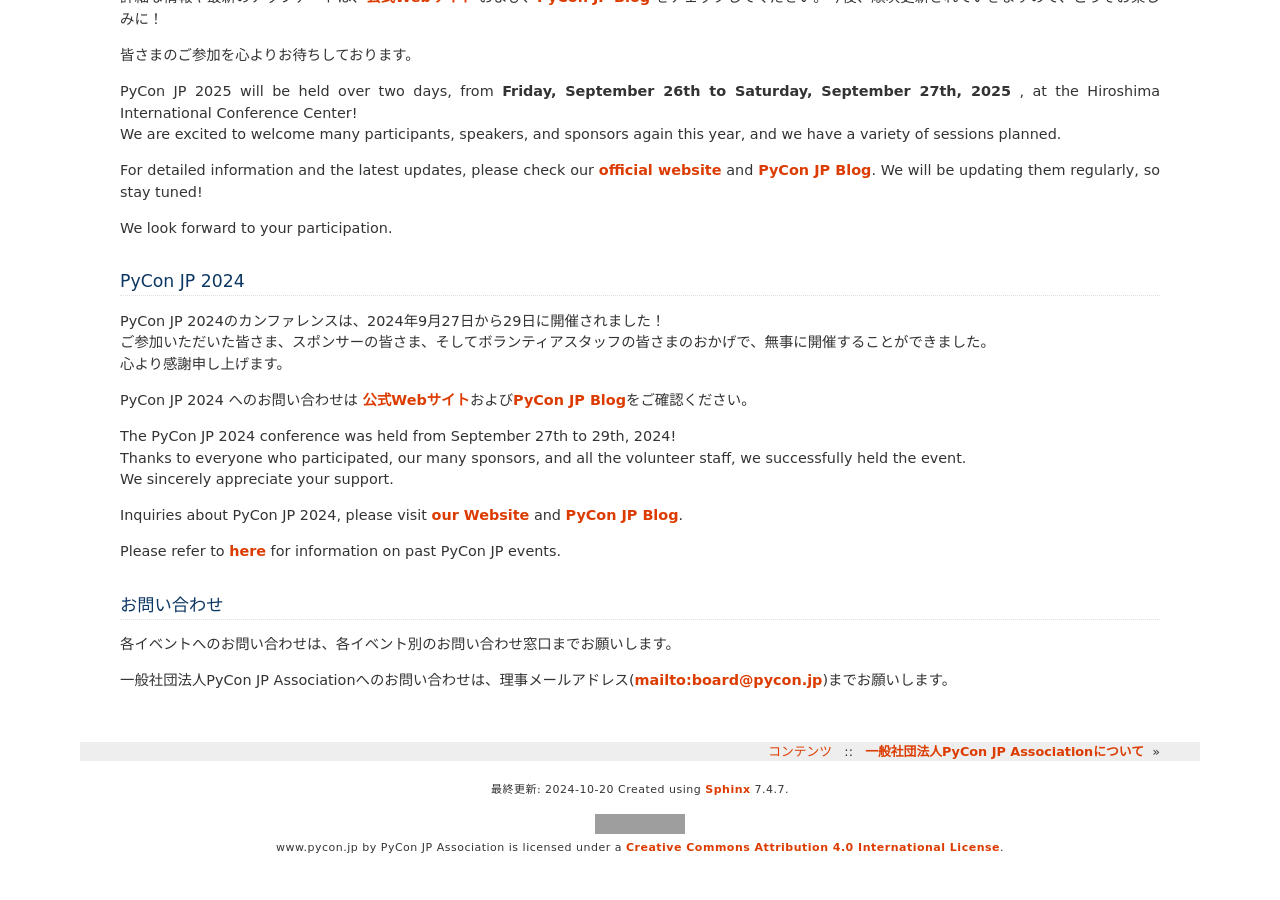
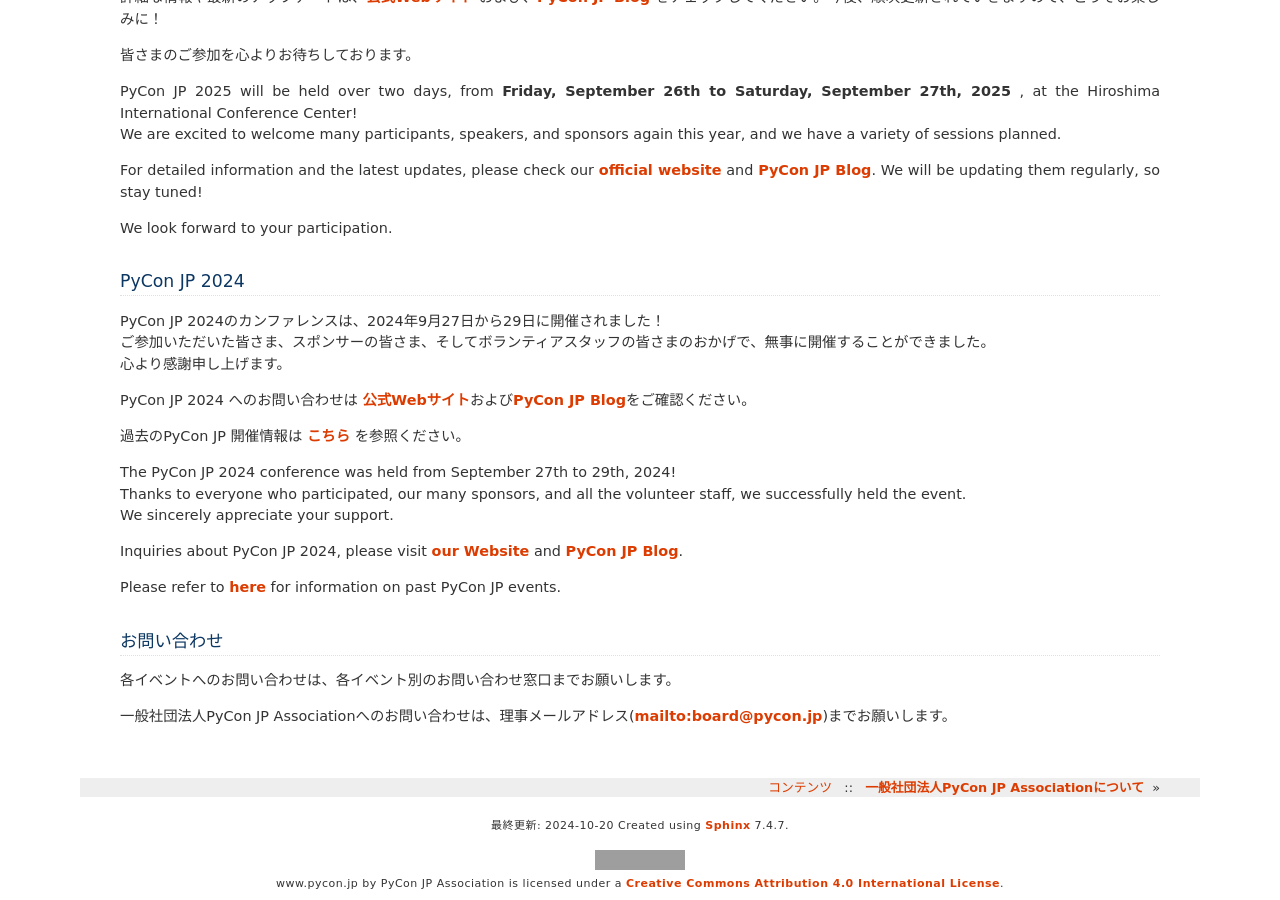
Before and after one commit to pyconjp/www.pycon.jp, a Sphinx documentation site: the page built from source/index.md, in a window 1280 px wide and 900 px high, scrolled down 725 px. Built offline with Sphinx 7.4.7, drawn with Linux system fonts in a browser that asks for light colours; before the commit the page ends 1589 px from its top, so only the background shows below that; grey boxes are pictures that could not be loaded.

Commit message:
Fix based on review

```diff
--- a/source/index.md
+++ b/source/index.md
@@ -47,6 +47,8 @@
 
 PyCon JP 2024 へのお問い合わせは [公式Webサイト](https://2024.pycon.jp/)および[PyCon JP Blog](https://pyconjp.blogspot.com/search/label/pyconjp2024)をご確認ください。
 
+過去のPyCon JP 開催情報は [こちら](https://www.pycon.jp/organizer/index.html) を参照ください。
+
 The PyCon JP 2024 conference was held from September 27th to 29th, 2024!
 Thanks to everyone who participated, our many sponsors, and all the volunteer staff, we successfully held the event.
 We sincerely appreciate your support.
```
